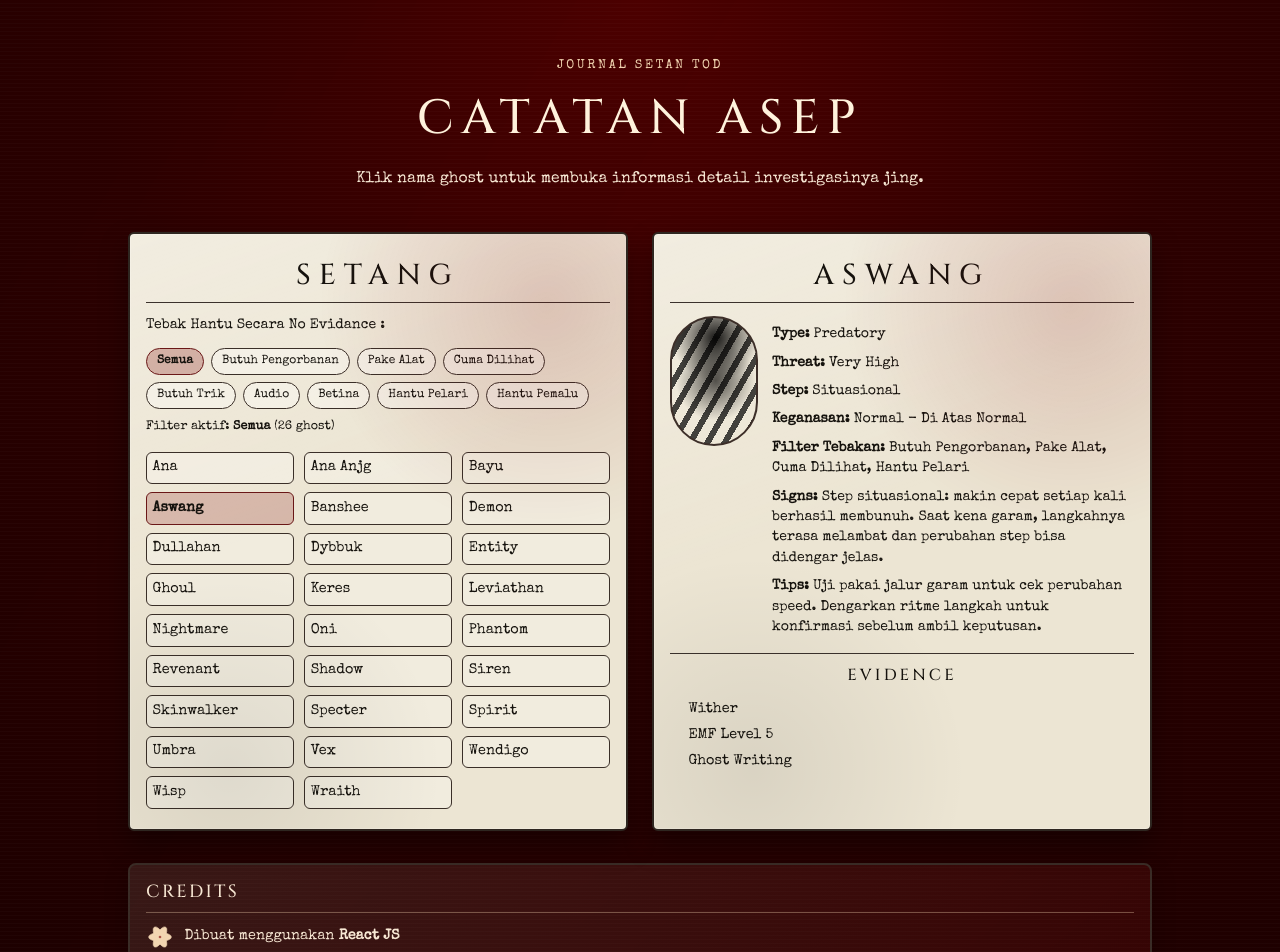
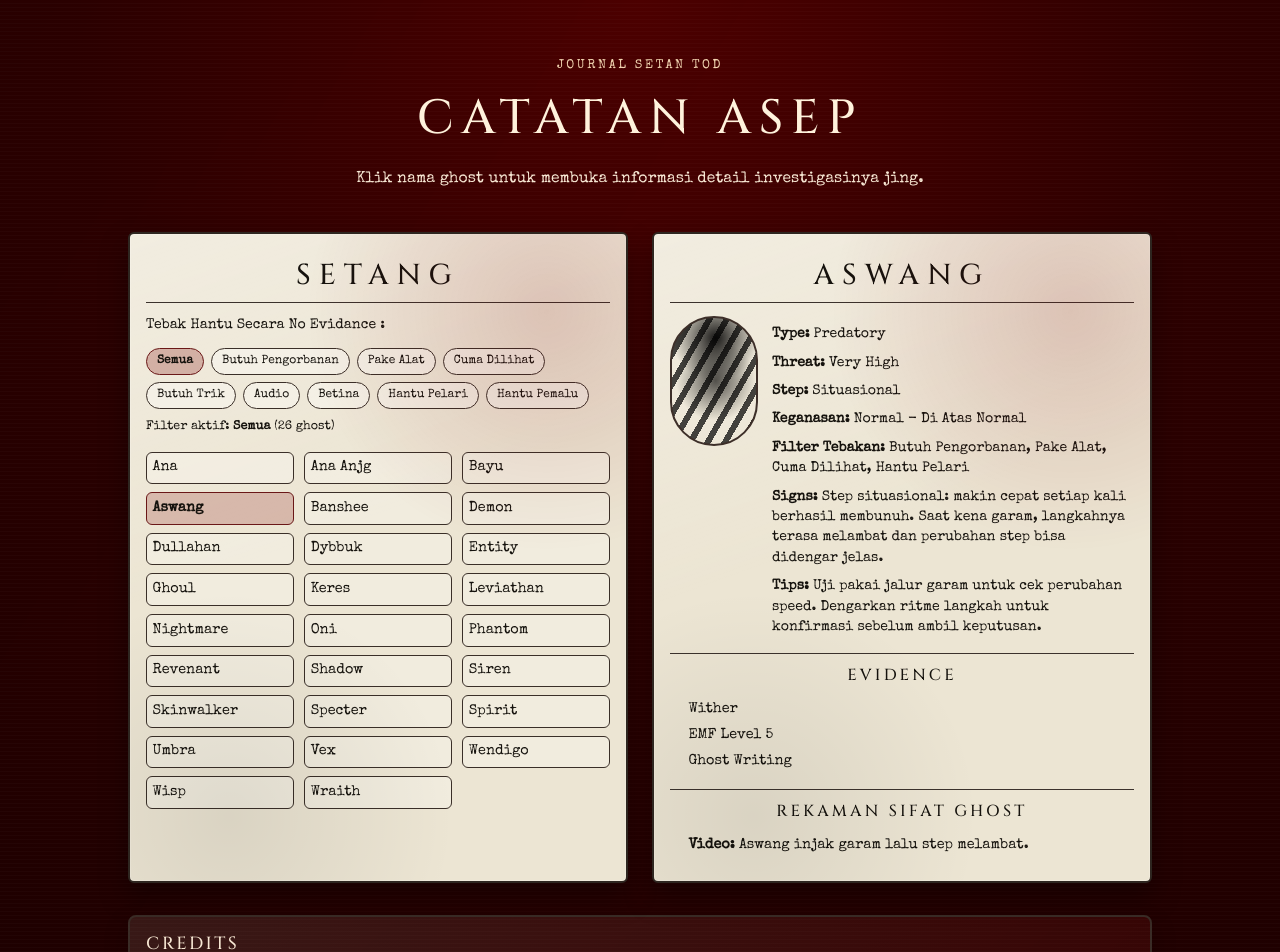
Before and after one commit to Cipaxdragon/Catatan_Demonology_Asep, a React (Vite) app: page / in a window 1280 px wide. Shown: the top 952 px of the page. Built offline with nearby package versions, Linux system fonts and the light colour scheme.

Commit message:
feat: add media proof details for ghosts in ghost details data and display in GhostDetail component

```diff
--- a/src/components/GhostDetail.jsx
+++ b/src/components/GhostDetail.jsx
@@ -1,5 +1,10 @@
 export default function GhostDetail({ ghostName, ghostInfo }) {
   const femaleFilterLabel = 'Betina'
+  const mediaTypeText = {
+    Photo: 'Photo',
+    Video: 'Video',
+    Audio: 'Audio'
+  }
 
   if (!ghostInfo) {
     return (
@@ -11,6 +16,44 @@ export default function GhostDetail({ ghostName, ghostInfo }) {
   }
 
   const hasFemaleTag = (ghostInfo.guessFilters || []).includes(femaleFilterLabel)
+
+  const renderProofMedia = (item) => {
+    if (!item.file) {
+      return null
+    }
+
+    if (item.type === 'Photo') {
+      return (
+        <a href={item.file} target="_blank" rel="noreferrer" className="proof-media-link">
+          <img src={item.file} alt={`Bukti ${ghostName}`} className="proof-media-photo" loading="lazy" />
+        </a>
+      )
+    }
+
+    if (item.type === 'Video') {
+      return (
+        <video className="proof-media-video" controls preload="metadata">
+          <source src={item.file} />
+          Browser tidak mendukung pemutar video.
+        </video>
+      )
+    }
+
+    if (item.type === 'Audio') {
+      return (
+        <audio className="proof-media-audio" controls preload="metadata">
+          <source src={item.file} />
+          Browser tidak mendukung pemutar audio.
+        </audio>
+      )
+    }
+
+    return (
+      <a href={item.file} target="_blank" rel="noreferrer" className="proof-media-link">
+        Buka file bukti
+      </a>
+    )
+  }
 
   return (
     <article className="journal-card">
@@ -52,6 +95,24 @@ export default function GhostDetail({ ghostName, ghostInfo }) {
           <li key={index}>{item}</li>
         ))}
       </ul>
+
+      {ghostInfo.mediaProof?.length ? (
+        <>
+          <h3 className="evidence-title">Rekaman Sifat Ghost</h3>
+          <ul className="evidence-list" aria-live="polite">
+            {ghostInfo.mediaProof.map((item, index) => (
+              <li key={`${item.type}-${index}`}>
+                <strong>{mediaTypeText[item.type] || item.type}:</strong> {item.note}
+                {item.file ? (
+                  <div className="proof-media-wrap">
+                    {renderProofMedia(item)}
+                  </div>
+                ) : null}
+              </li>
+            ))}
+          </ul>
+        </>
+      ) : null}
     </article>
   )
 }
--- a/src/data/ghostDetails.js
+++ b/src/data/ghostDetails.js
@@ -25,6 +25,10 @@ const ghostDetails = {
         type: 'Predatory',
         threat: 'Very High',
         evidence: ['Wither', 'EMF Level 5', 'Ghost Writing'],
+        mediaProof: [{
+            type: 'Video',
+            note: 'Aswang injak garam lalu step melambat.'
+        }],
         signs: 'Step situasional: makin cepat setiap kali berhasil membunuh. Saat kena garam, langkahnya terasa melambat dan perubahan step bisa didengar jelas.',
         tips: 'Uji pakai jalur garam untuk cek perubahan speed. Dengarkan ritme langkah untuk konfirmasi sebelum ambil keputusan.'
     },
@@ -144,6 +148,11 @@ const ghostDetails = {
         type: 'Classic',
         threat: 'Medium',
         evidence: ['Handprints', 'Ghost Writing', 'Spirit Box'],
+        mediaProof: [{
+            type: 'Photo',
+            note: 'Lentera berubah warna menjadi biru.',
+            file: '/proofs/spirit-lentera-biru.jpg'
+        }],
         signs: 'Dapat mengubah warna api lilin/lentera menjadi biru.',
         tips: 'Perhatikan perubahan warna api sebagai indikator utama saat bukti lain terasa netral.'
     },
@@ -165,6 +174,10 @@ const ghostDetails = {
         type: 'Monstrous',
         threat: 'Very High',
         evidence: ['Ghost Orbs', 'Ghost Writing', 'Laser Projector'],
+        mediaProof: [{
+            type: 'Audio',
+            note: 'Step lari Wendigo terdengar jelas saat hunt.'
+        }],
         signs: 'Tipe pelari seperti Oni. Cenderung menghindari spawn dekat lentera/api dan sering muncul di bedroom Juniper.',
         tips: 'Jaga area dengan lentera tetap aktif dan pakai rute aman karena Wendigo unggul di chase lurus.'
     },
--- a/src/style.css
+++ b/src/style.css
@@ -221,6 +221,25 @@ body {
 
 .evidence-list li {
     margin: 0.28rem 0;
+}
+
+.proof-media-wrap {
+    margin-top: 0.35rem;
+}
+
+.proof-media-link {
+    color: #5b0a0a;
+    font-weight: 700;
+    text-decoration: underline;
+}
+
+.proof-media-photo {
+    display: block;
+    margin-top: 0.35rem;
+    width: min(100%, 280px);
+    border-radius: 8px;
+    border: 1px solid #3b322c;
+    box-shadow: 0 6px 14px rgba(0, 0, 0, 0.25);
 }
 
 .detail-title {
```
Also changed, not shown: public/proofs/README.txt (added), public/proofs/spirit-lentera-biru.jpg (added).
